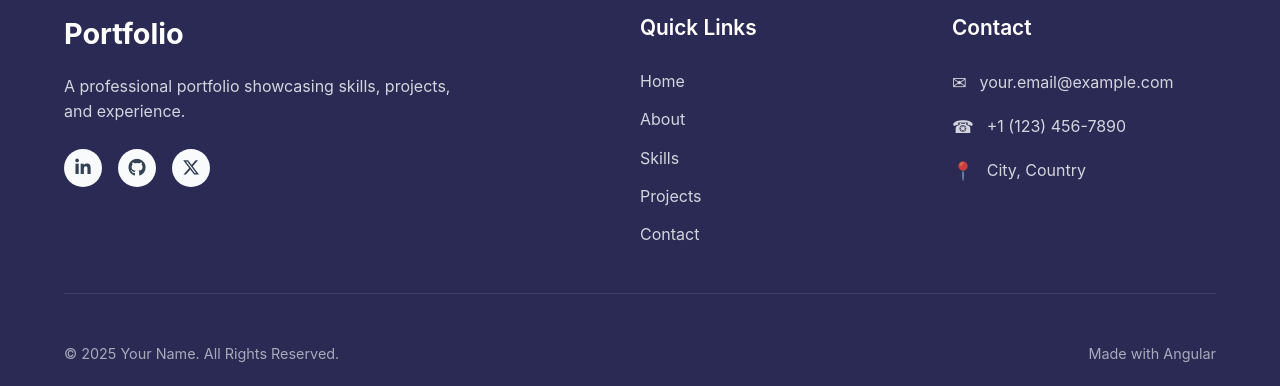
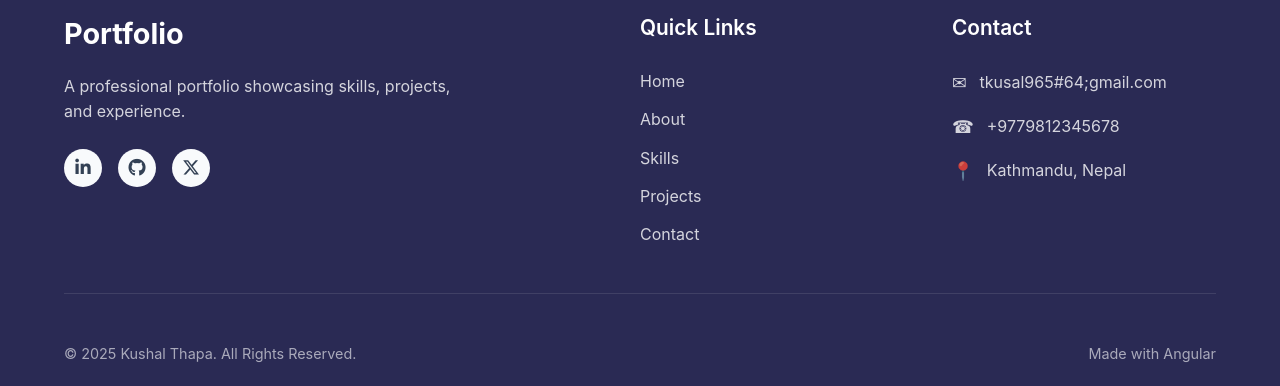
Before and after one commit to kusal26/Portfolio, an Angular app: page / in a window 1280 px wide. Shown: the part 4219-4605 px from the top of the page. Built offline with nearby package versions, Linux system fonts and the light colour scheme.

Commit message:
fix: update footer contact information and personal details

```diff
--- a/src/app/components/footer/footer.component.html
+++ b/src/app/components/footer/footer.component.html
@@ -30,15 +30,15 @@
         <h3 class="footer-heading">Contact</h3>
         <p class="contact-item">
           <span class="contact-icon">✉</span>
-          <a href="mailto:your.email&#64;example.com" class="contact-link">your.email&#64;example.com</a>
+          <a href="mailto:your.email&#64;example.com" class="contact-link">tkusal965#64;gmail.com</a>
         </p>
         <p class="contact-item">
           <span class="contact-icon">☎</span>
-          <a href="tel:+11234567890" class="contact-link">+1 (123) 456-7890</a>
+          <a href="tel:+11234567890" class="contact-link">+9779812345678</a>
         </p>
         <p class="contact-item">
           <span class="contact-icon">📍</span>
-          <span>City, Country</span>
+          <span>Kathmandu, Nepal</span>
         </p>
       </div>
     </div>
--- a/src/app/components/footer/footer.component.ts
+++ b/src/app/components/footer/footer.component.ts
@@ -22,7 +22,7 @@ interface SocialLink {
 export class FooterComponent {
   currentYear = new Date().getFullYear();
   footerData = {
-    name: 'Your Name',
+    name: 'Kushal Thapa',
     links: [
       { label: 'Home', id: 'home' },
       { label: 'About', id: 'about' },
@@ -33,17 +33,17 @@ export class FooterComponent {
     socialLinks: [
       {
         name: 'LinkedIn',
-        url: 'https://linkedin.com/in/yourprofile',
+        url: 'https://www.linkedin.com/in/kushal-thapa-b06710182/',
         icon: 'fab fa-linkedin-in'
       },
       {
         name: 'GitHub',
-        url: 'https://github.com/yourusername',
+        url: 'https://github.com/kusal26',
         icon: 'fab fa-github'
       },
       {
         name: 'Twitter',
-        url: 'https://twitter.com/yourhandle',
+        url: 'https://twitter.com/#',
         icon: 'fab fa-x-twitter'
       }
     ]
```
